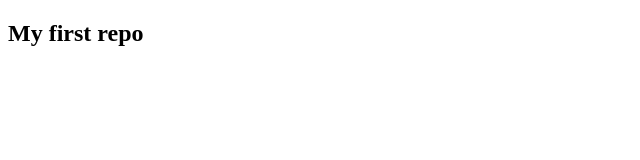
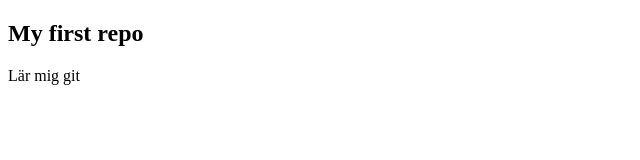
Before and after one commit to Ellen1988Andersson/myfirstrepo, a plain HTML site: page index.html in a window 1280 px wide. Shown: the full height of the page, 0-640 px from the left. Drawn offline with Linux system fonts and the light colour scheme.

Commit message:
lagt till text i index.html

```diff
--- a/index.html
+++ b/index.html
@@ -7,5 +7,6 @@
 </head>
 <body>
     <h2> My first repo</h2>
+    <p>Lär mig git</p>
 </body>
 </html>
```
